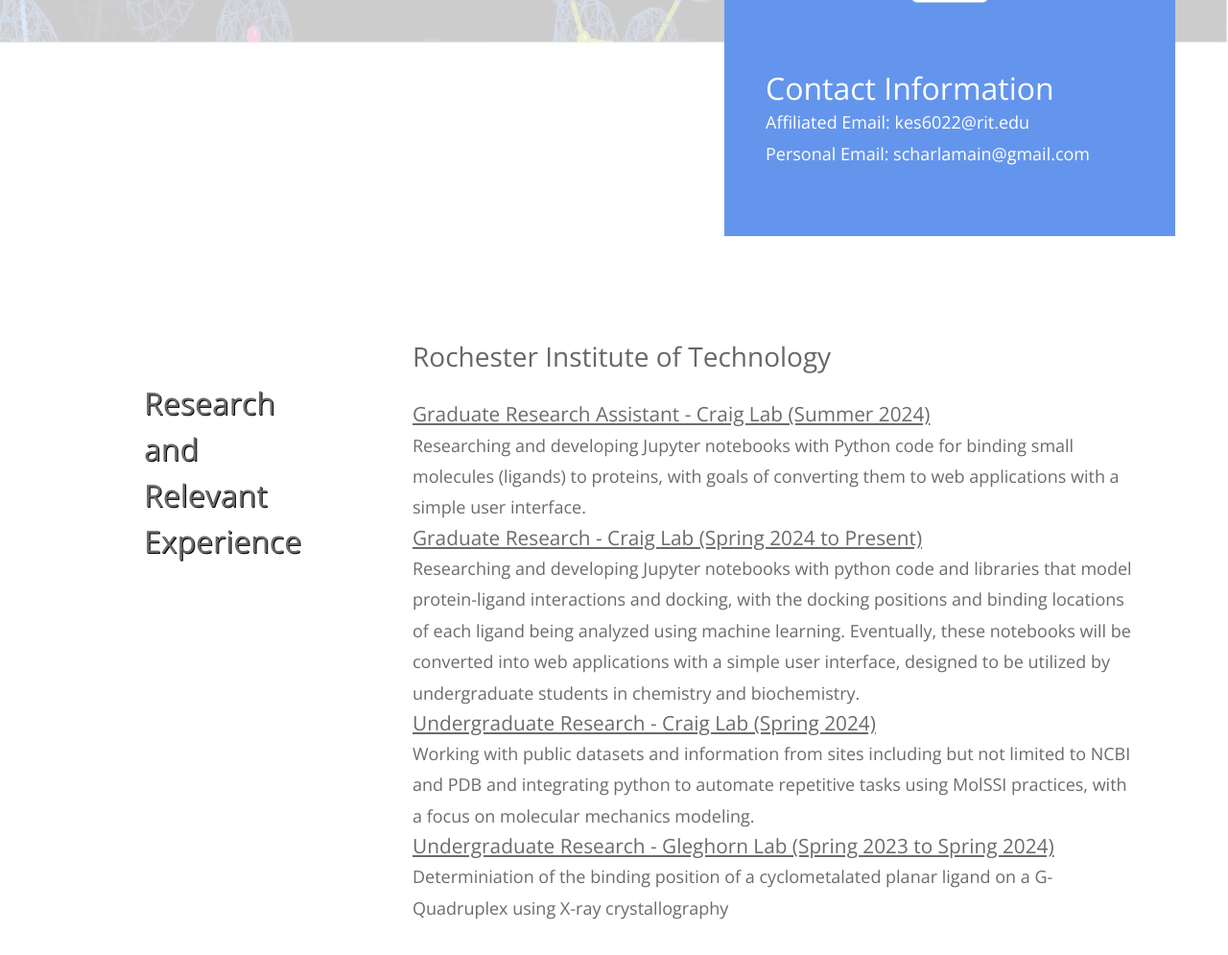
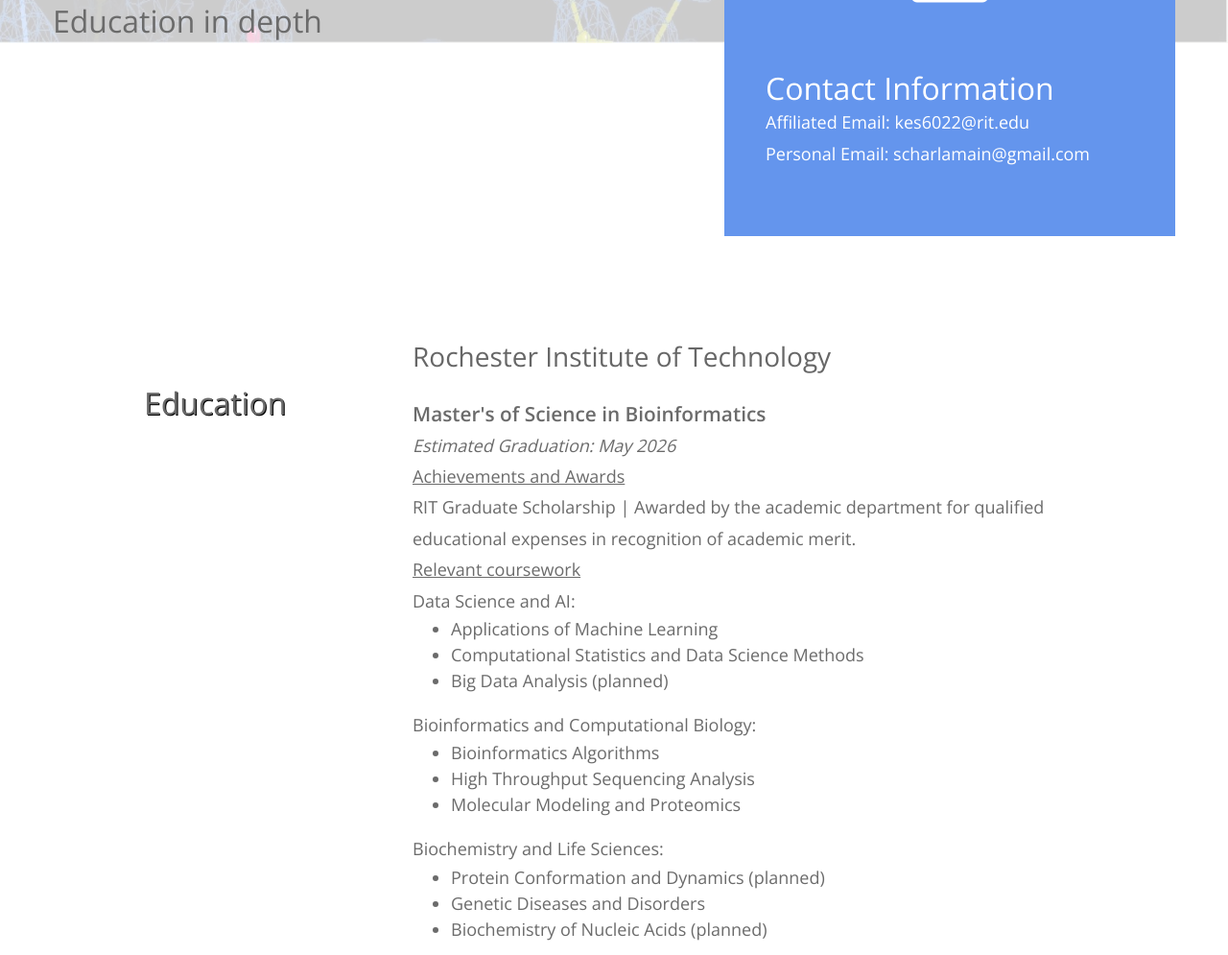
Before and after one commit to leesch27/leesch27.github.io, a plain HTML site: page education.html in a window 1280 px wide. Shown: the part 854-1849 px from the top of the page at 96% size. Drawn offline with nearby package versions, Linux system fonts and the light colour scheme.

Commit message:
Update education.html

```diff
--- a/education.html
+++ b/education.html
@@ -40,7 +40,7 @@ https://templatemo.com/tm-530-mini-profile
             <!-- White transparent bg -->
             <div class="col-md-7 tm-welcome-left-col">
               <div class="tm-welcome-left">
-                <h2 class="tm-welcome-title"></h2>
+                <h2 class="tm-welcome-title">Education in depth</h2>
                 <p class="pb-0">
                 </p>
               </div>
@@ -69,31 +69,6 @@ https://templatemo.com/tm-530-mini-profile
       <div class="container-fluid">
         <div class="row">
           <div class="col-12">
-            <div class="tm-portfolio-item">
-              <div class="tm-portfolio-name text-dark-gray" style="text-shadow:1px 1px 0 #000000">
-                Research and Relevant Experience
-              </div>
-              <div class="tm-portfolio-description">
-                <h3 class="tm-text-dark-gray">
-                  Rochester Institute of Technology
-                </h3>
-                <span class="tm-title-small"> <u>Graduate Research Assistant - Craig Lab (Summer 2024)</u> </span>
-                <p class="mb-0"> Researching and developing Jupyter notebooks with Python code for binding small molecules (ligands) to proteins, with goals of converting them to web applications with a simple user interface.</p>
-                <span class="tm-title-small"> <u>Graduate Research - Craig Lab (Spring 2024 to Present)</u> </span>
-                <p class="mb-0">
-                  Researching and developing Jupyter notebooks with python code and libraries that model protein-ligand interactions and docking, with the docking positions and binding locations of each ligand being analyzed using machine learning.
-                  Eventually, these notebooks will be converted into web applications with a simple user interface, designed to be utilized by undergraduate students in chemistry and biochemistry. </p>
-                <span class="tm-title-small"><u>Undergraduate Research -  Craig Lab (Spring 2024)</u></span>
-                <p class="mb-0">
-                  Working with public datasets and information from sites including but not limited to NCBI and PDB and
-                  integrating python to automate repetitive tasks using MolSSI practices, with a focus on molecular mechanics modeling.</p>
-                <span class="tm-title-small"> <u>Undergraduate Research - Gleghorn Lab (Spring 2023 to Spring 2024)</u> </span>
-                <p class="mb-0">
-                  Determiniation of the binding position of a cyclometalated planar ligand on a G-Quadruplex using X-ray crystallography
-                </p>
-              </div>
-            </div>
-
             <div class="tm-portfolio-item">
               <div class="tm-portfolio-name text-dark-gray" style="text-shadow:1px 1px 0 #000000">
                 Education
```
